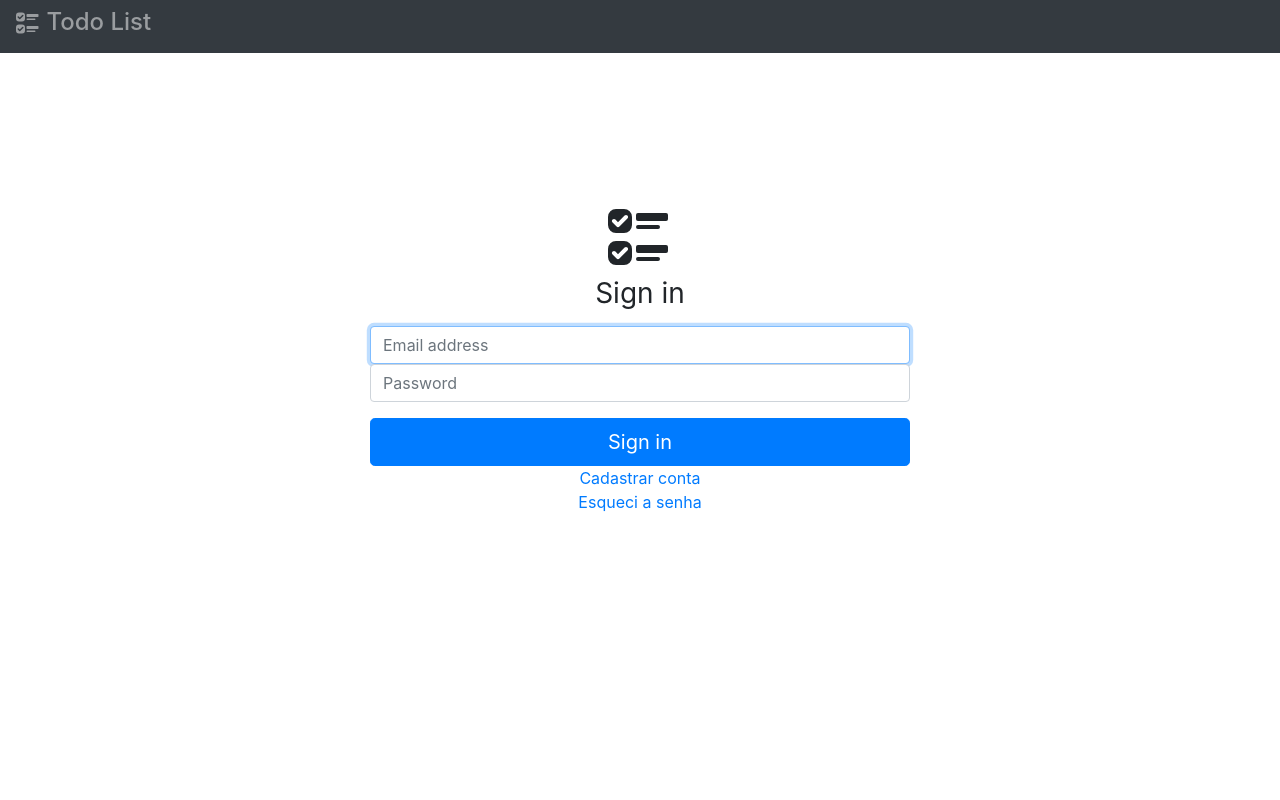
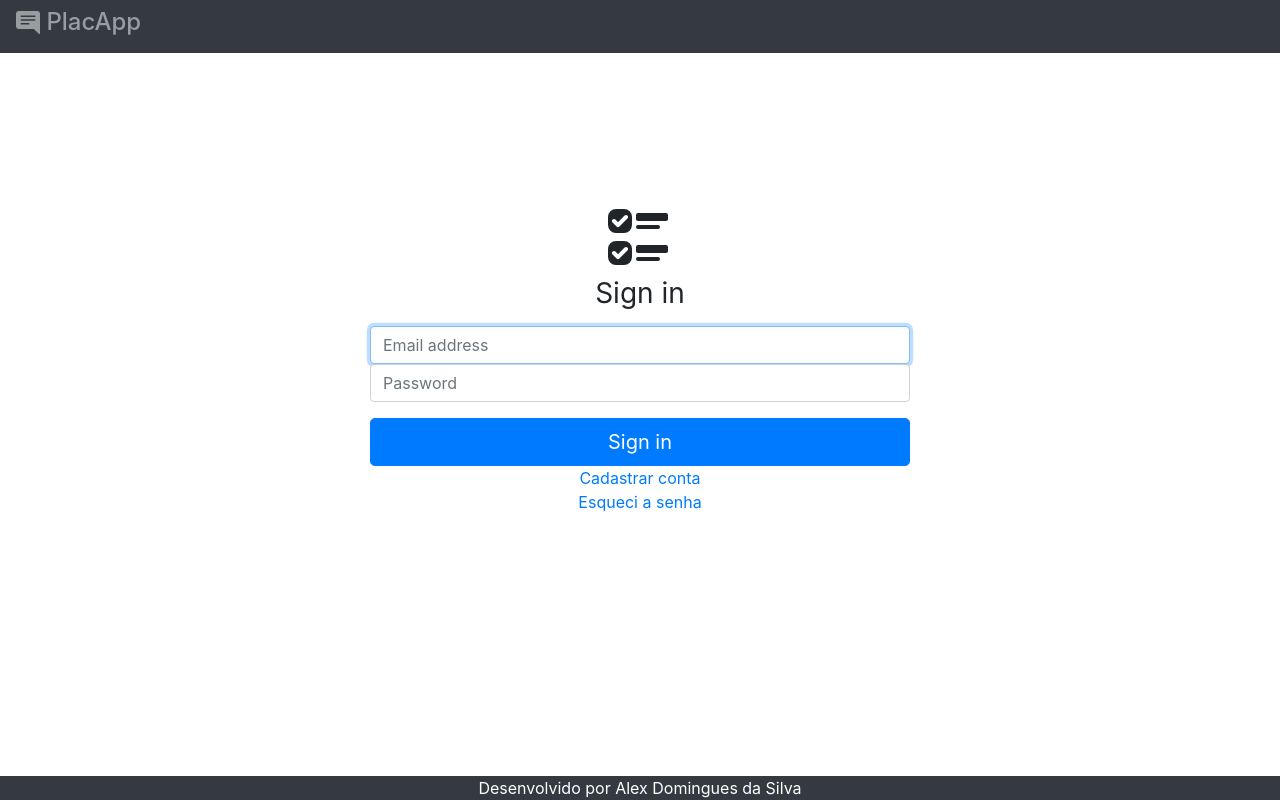
Before and after one commit to alexdominguess/Flask---Todo-List, a Flask app: page / in a window 1280 px wide. Run offline with Flask 2, Linux system fonts and the light colour scheme.

Commit message:
Update basetemplate.html

```diff
--- a/templates/basetemplate.html
+++ b/templates/basetemplate.html
@@ -1,28 +1,24 @@
 {% block base %}
 <!DOCTYPE html>
-<html lang="pt-br">
+<html lang="pt-br" style="height:100%">
 <head>
     <meta charset="UTF-8">
     <meta name="viewport" content="width=device-width, initial-scale=1.0">
     <link rel="stylesheet" href="https://cdn.jsdelivr.net/npm/bootstrap@4.5.3/dist/css/bootstrap.min.css" integrity="sha384-TX8t27EcRE3e/ihU7zmQxVncDAy5uIKz4rEkgIXeMed4M0jlfIDPvg6uqKI2xXr2" crossorigin="anonymous">
-    <title>Seu controle</title>
+    <title>PlacApp</title>
 </head>
-<body>
+<body style="min-height: 100%">
     <header>
         <nav class="navbar navbar-expand-lg navbar-light bg-dark text-white d-flex justify-content-between">
             <h4>
                 <a href="/" title="Placeholder link title" class="text-white-50 bg-dark">
-                    <svg width="1em" height="1em" viewBox="0 0 16 16" class="bi bi-ui-checks" fill="currentColor" xmlns="http://www.w3.org/2000/svg">
-                        <path d="M7 2.5a.5.5 0 0 1 .5-.5h7a.5.5 0 0 1 .5.5v1a.5.5 0 0 1-.5.5h-7a.5.5 0 0 1-.5-.5v-1z"/>
-                        <path fill-rule="evenodd" d="M2 1a2 2 0 0 0-2 2v2a2 2 0 0 0 2 2h2a2 2 0 0 0 2-2V3a2 2 0 0 0-2-2H2zm0 8a2 2 0 0 0-2 2v2a2 2 0 0 0 2 2h2a2 2 0 0 0 2-2v-2a2 2 0 0 0-2-2H2zm.854-3.646l2-2a.5.5 0 1 0-.708-.708L2.5 4.293l-.646-.647a.5.5 0 1 0-.708.708l1 1a.5.5 0 0 0 .708 0zm0 8l2-2a.5.5 0 0 0-.708-.708L2.5 12.293l-.646-.647a.5.5 0 0 0-.708.708l1 1a.5.5 0 0 0 .708 0z"/>
-                        <path d="M7 10.5a.5.5 0 0 1 .5-.5h7a.5.5 0 0 1 .5.5v1a.5.5 0 0 1-.5.5h-7a.5.5 0 0 1-.5-.5v-1z"/>
-                        <path fill-rule="evenodd" d="M7 5.5a.5.5 0 0 1 .5-.5h5a.5.5 0 0 1 0 1h-5a.5.5 0 0 1-.5-.5zm0 8a.5.5 0 0 1 .5-.5h5a.5.5 0 0 1 0 1h-5a.5.5 0 0 1-.5-.5z"/>
-                    </svg>
-                Todo List
+                    <svg width="1em" height="1em" viewBox="0 0 16 16" class="bi bi-chat-right-text-fill" fill="currentColor" xmlns="http://www.w3.org/2000/svg">
+                        <path fill-rule="evenodd" d="M16 2a2 2 0 0 0-2-2H2a2 2 0 0 0-2 2v8a2 2 0 0 0 2 2h9.586a1 1 0 0 1 .707.293l2.853 2.853a.5.5 0 0 0 .854-.353V2zM3.5 3a.5.5 0 0 0 0 1h9a.5.5 0 0 0 0-1h-9zm0 2.5a.5.5 0 0 0 0 1h9a.5.5 0 0 0 0-1h-9zm0 2.5a.5.5 0 0 0 0 1h5a.5.5 0 0 0 0-1h-5z"/>
+                      </svg>
+                PlacApp
                 </a>
             </h4>
             <div>{% block nav %}{% endblock %}</div>
-
         </nav>
     </header>
 {% endblock  %}
@@ -31,6 +27,10 @@
 {% block end %}
 <script src="https://code.jquery.com/jquery-3.5.1.slim.min.js" integrity="sha384-DfXdz2htPH0lsSSs5nCTpuj/zy4C+OGpamoFVy38MVBnE+IbbVYUew+OrCXaRkfj" crossorigin="anonymous"></script>
 <script src="https://cdn.jsdelivr.net/npm/bootstrap@4.5.3/dist/js/bootstrap.bundle.min.js" integrity="sha384-ho+j7jyWK8fNQe+A12Hb8AhRq26LrZ/JpcUGGOn+Y7RsweNrtN/tE3MoK7ZeZDyx" crossorigin="anonymous"></script>
+    <footer class="fixed-bottom navbar-light bg-dark text-white text-center">
+        <a href="https://www.linkedin.com/in/alexdomingues/" target="_blank" rel="noopener noreferrer" class="text-white">Desenvolvido por Alex Domingues da Silva</a>
+
+    </footer>
 </body>
 </html>
 {% endblock  %}
```
